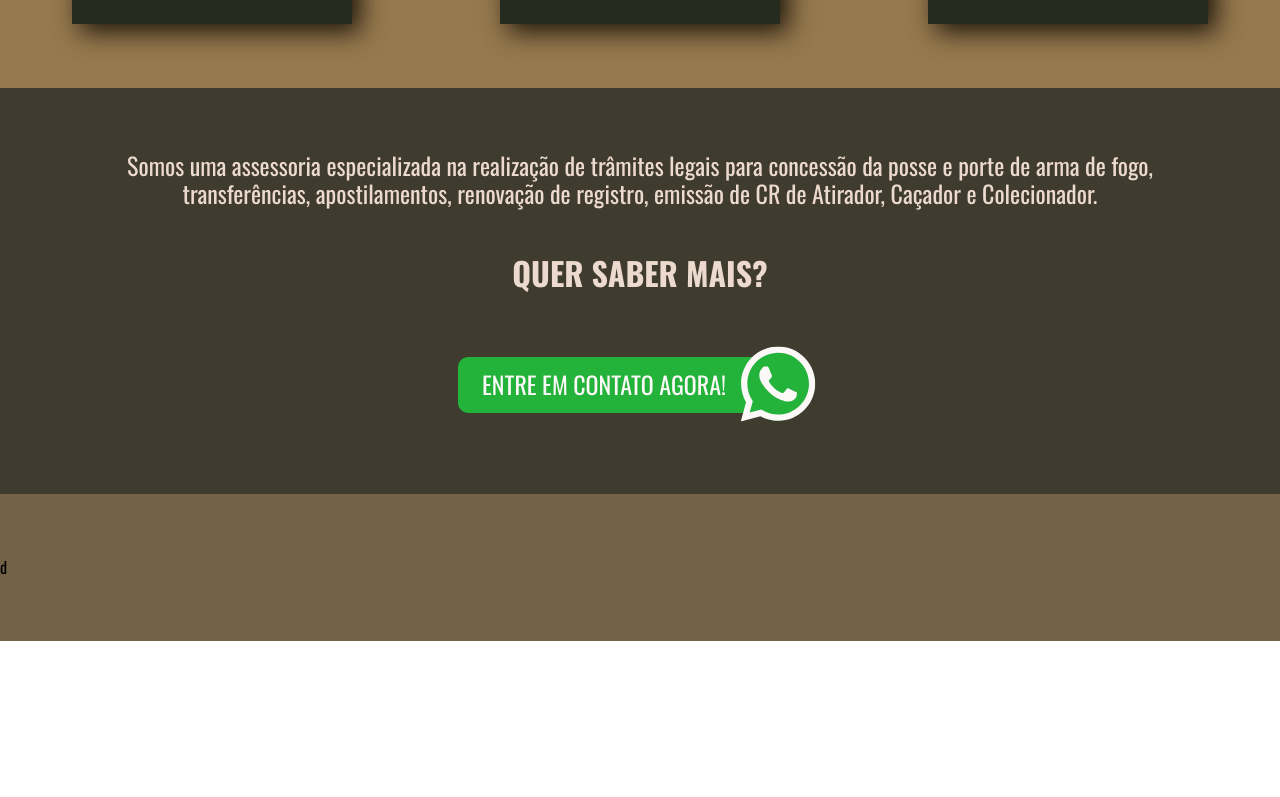
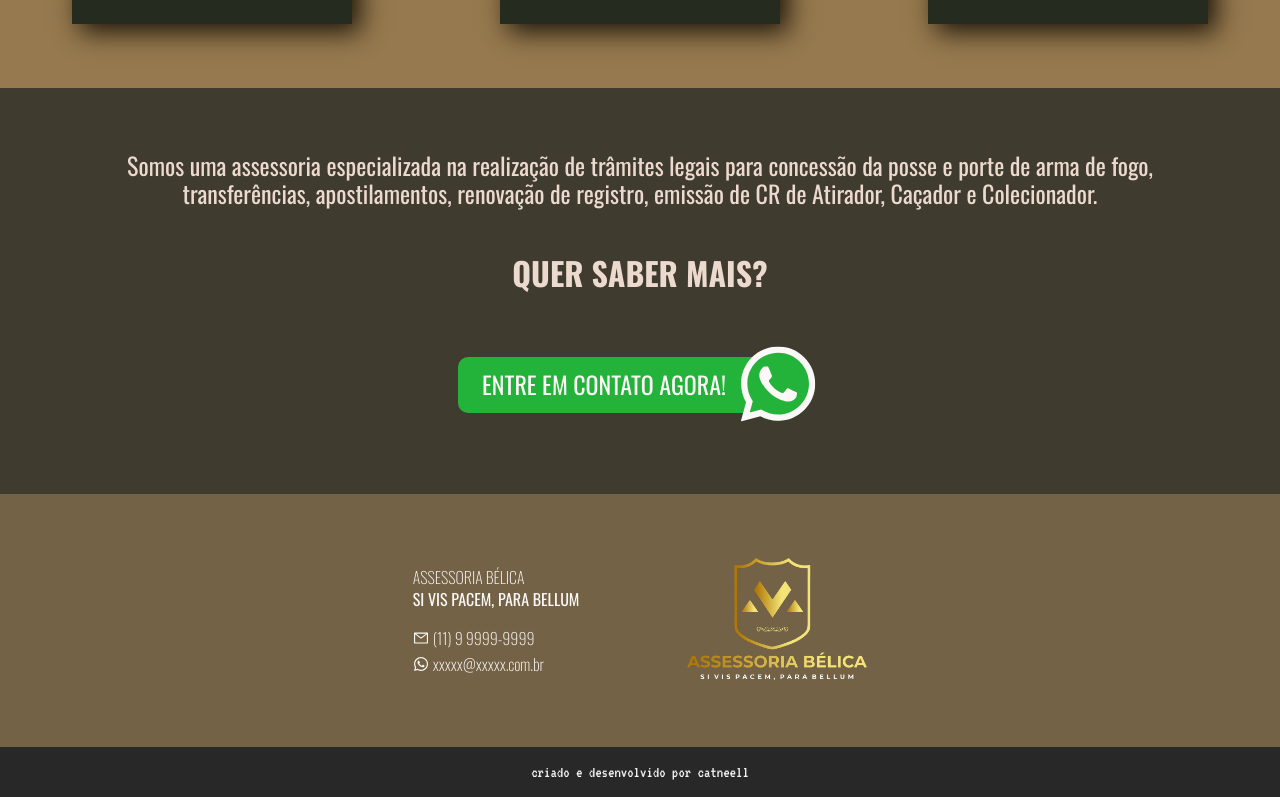
Before and after one commit to gtonussi/parabellum, a Next.js app: page / in a window 1280 px wide. Shown: the part 900-1697 px from the top of the page. Before the commit the page ends 1541 px from the top, so only its background shows below. Built offline with nearby package versions, Linux system fonts and the light colour scheme.

Commit message:
feat(footer): implements footer component

```diff
--- /dev/null
+++ b/components/Footer/Footer.styles.ts
@@ -0,0 +1,17 @@
+import styled from 'styled-components'
+
+export const Footer__Container = styled.footer`
+  background-color: ${({ theme }) => theme.colors.darkgray};
+  padding: 16px 0;
+`
+
+export const Footer__TextWrapper = styled.div`
+  display: flex;
+  justify-content: center;
+
+  p {
+    font-family: 'VT323', monospace;
+    color: ${({ theme }) => theme.colors.lightgray};
+    font-size: 1rem;
+  }
+`
--- /dev/null
+++ b/components/Footer/Footer.tsx
@@ -0,0 +1,14 @@
+import { MaxWidth } from '../MaxWidth'
+import * as S from './Footer.styles'
+
+export const Footer = () => {
+  return (
+    <S.Footer__Container>
+      <MaxWidth center padding>
+        <S.Footer__TextWrapper>
+          <p>criado e desenvolvido por catneell</p>
+        </S.Footer__TextWrapper>
+      </MaxWidth>
+    </S.Footer__Container>
+  )
+}
--- /dev/null
+++ b/components/Footer/index.ts
@@ -0,0 +1 @@
+export * from './Footer'
--- a/components/index.ts
+++ b/components/index.ts
@@ -1,6 +1,7 @@
 export * from './Button'
 export * from './Card'
 export * from './Center'
+export * from './Footer'
 export * from './Leadspace'
 export * from './MaxWidth'
 export * from './Section'
--- a/pages/_document.tsx
+++ b/pages/_document.tsx
@@ -29,7 +29,7 @@ export default class MyDocument extends Document {
           <link rel="preconnect" href="https://fonts.googleapis.com" />
           <link rel="preconnect" href="https://fonts.gstatic.com" />
           <link
-            href="https://fonts.googleapis.com/css2?family=Oswald:wght@200;300;400;500;600;700&display=swap"
+            href="https://fonts.googleapis.com/css2?family=Oswald:wght@200;300;400;500;600;700&family=VT323&display=swap"
             rel="stylesheet"
           />
         </Head>
--- a/pages/index.tsx
+++ b/pages/index.tsx
@@ -1,8 +1,10 @@
 import AOS from 'aos'
 import 'aos/dist/aos.css'
 import { useEffect } from 'react'
+import { AiOutlineMail } from 'react-icons/ai'
+import { FaWhatsapp } from 'react-icons/fa'
 
-import { Card, Leadspace, MaxWidth, Section, WhatsappButton } from '../components'
+import { Card, Footer, Leadspace, MaxWidth, Section, WhatsappButton } from '../components'
 import { cards } from '../contents/cards'
 
 import * as S from '../styles/pages/home'
@@ -45,10 +47,33 @@ export default function Home() {
       </Section>
 
       <Section bgColor="military_04">
-        <MaxWidth>
-          <S.ContactContainer>d</S.ContactContainer>
+        <MaxWidth center padding>
+          <S.ContactContainer>
+            <div>
+              <S.ContactContainer__TextWrapper>
+                <h4>ASSESSORIA BÉLICA</h4>
+                <h4>
+                  <span style={{ fontWeight: '400' }}>SI VIS PACEM, PARA BELLUM</span>
+                </h4>
+                <a href="#">
+                  <AiOutlineMail />
+                  <h4>(11) 9 9999-9999</h4>
+                </a>
+                <a href="#">
+                  <FaWhatsapp />
+                  <h4>xxxxx@xxxxx.com.br</h4>
+                </a>
+              </S.ContactContainer__TextWrapper>
+
+              <S.ContactContainer__ImageWrapper>
+                <img src="./images/logo/mv-bellica-logo.png" alt="Logo MV Bellica" />
+              </S.ContactContainer__ImageWrapper>
+            </div>
+          </S.ContactContainer>
         </MaxWidth>
       </Section>
+
+      <Footer />
     </>
   )
 }
--- a/styles/pages/home.ts
+++ b/styles/pages/home.ts
@@ -81,9 +81,81 @@ export const WhatsappButtonWrapper = styled.div`
 `
 
 export const ContactContainer = styled.div`
+  align-items: center;
+  display: flex;
+  justify-content: center;
   padding: 48px 0;
+  width: 100%;
+
+  > div {
+    align-items: center;
+    display: flex;
+    flex-direction: column;
+    justify-content: space-between;
+    max-width: 40%;
+    width: 100%;
+
+    @media (min-width: 660px) {
+      flex-direction: row;
+    }
+  }
 
   @media (min-width: 1024px) {
     padding: 64px 0;
   }
 `
+
+export const ContactContainer__TextWrapper = styled.div`
+  h4 {
+    color: ${({ theme }) => theme.colors.text_01};
+    font-size: 1rem;
+    font-weight: 200;
+    margin: 0;
+  }
+
+  > a {
+    align-items: center;
+    display: flex;
+    text-decoration: none;
+
+    > h4 {
+      transition: all 0.2s ease-in-out;
+
+      &:hover {
+        text-decoration: underline;
+      }
+    }
+
+    > svg {
+      color: ${({ theme }) => theme.colors.text_01};
+      height: auto;
+      margin-right: 0.25rem;
+      width: 16px;
+    }
+  }
+
+  h4 + h4 {
+    margin-top: 0.25rem;
+  }
+
+  h4 + a {
+    margin-top: 1.25rem;
+  }
+
+  a + a {
+    margin-top: 0.5rem;
+  }
+`
+
+export const ContactContainer__ImageWrapper = styled.div`
+  margin-top: 32px;
+
+  @media (min-width: 660px) {
+    margin-top: 0;
+  }
+
+  img {
+    height: auto;
+    width: 180px;
+  }
+`
--- a/styles/theme.ts
+++ b/styles/theme.ts
@@ -12,6 +12,8 @@ const theme = {
     text_02: '#EDDACE',
     text_03: '#1E160B',
     whatsapp: '#23B33A',
+    lightgray: '#F4F4F4',
+    darkgray: '#282828',
   },
 }
 
```
